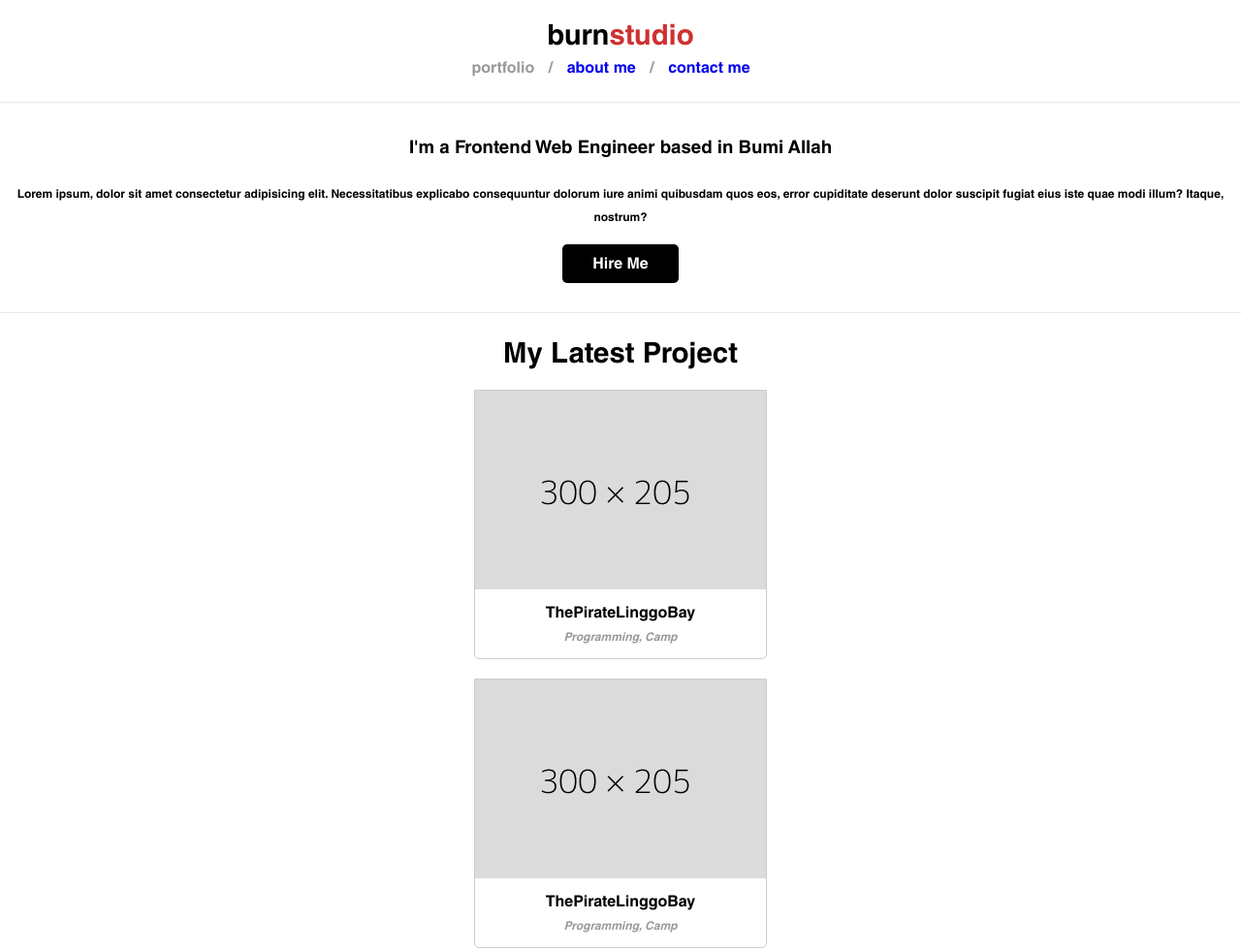
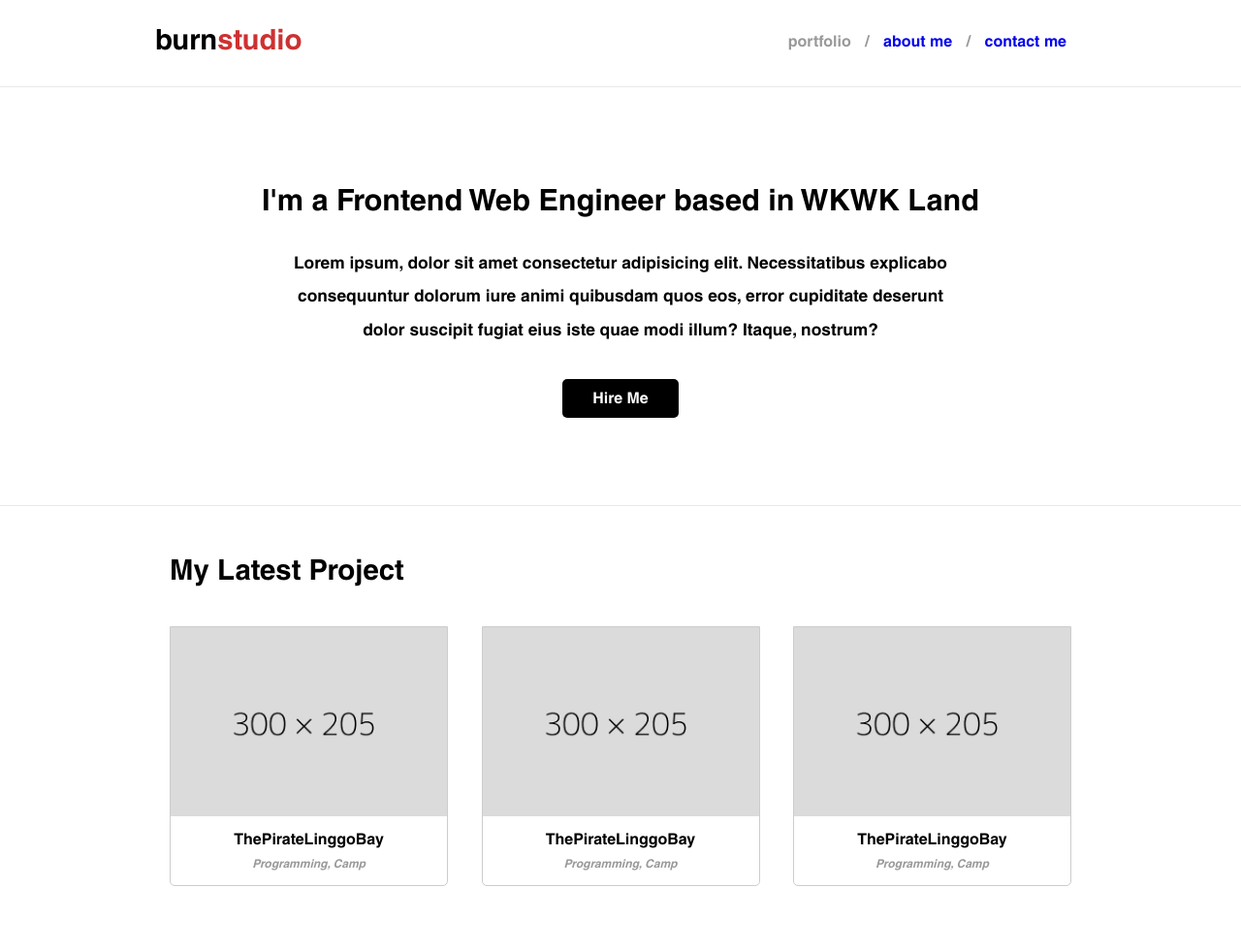
Before and after one commit to consciousnessdev/slicing_recehpurpose, a plain HTML site: page index.html in a window 1280 px wide. Shown: the top 981 px of the page at 97% size. Drawn offline with Linux system fonts and the light colour scheme.

Commit message:
desktop media query until project card section & on the way about section

```diff
--- a/index.html
+++ b/index.html
@@ -17,8 +17,8 @@
 <body>
 	<header class="header header--underline">
 		<div class="container header-wrapper header--bold">
-			<div class="header-brand header--resize">burn<span class="brand--color">studio</span></div>
-			<nav class="header-nav" role="navigation">
+			<div id="header-brand" class="header-brand header--resize">burn<span class="brand--color">studio</span></div>
+			<nav id="header-nav" class="header-nav" role="navigation">
 				<ul class="nav-list">
 					<li class="nav-list__item list--format">
 						<a href="#" class="nav__link--active link--format">portfolio</a>
@@ -36,7 +36,7 @@
 	<section class="section section--underline">
 		<div class="container">
 			<div class="section-intro">
-				<div class="intro__header intro--bold">I'm a Frontend Web Engineer based in Bumi Allah</div>
+				<div class="intro__header intro--bold">I'm a Frontend Web Engineer based in WKWK Land</div>
 				<div class="intro__paragraph intro--bold">Lorem ipsum, dolor sit amet consectetur adipisicing elit. Necessitatibus explicabo consequuntur dolorum iure animi quibusdam quos eos, error cupiditate deserunt dolor suscipit fugiat eius iste quae modi illum? Itaque, nostrum?</div>
 				<div class="intro__button">
 					<div class="button__top button--flat button--wide button--color button--bold">Hire Me</div>
@@ -53,7 +53,7 @@
 					<div class="card__title card--bold">ThePirateLinggoBay</div>
 					<div class="card__info card--resize card--italic card--color card--bold">Programming, Camp</div>
 				</article>
-				<article class="project__card card--border">
+				<article class="project__card card__middle card--border">
 					<div class="card__image"><img src="img/300x205.png" alt=""></div>
 					<div class="card__title card--bold">ThePirateLinggoBay</div>
 					<div class="card__info card--resize card--italic card--color card--bold">Programming, Camp</div>
@@ -72,10 +72,10 @@
 				<article class="about__el">
 					<div class="el__header header--resize header--bold">About Me</div>
 					<div class="el__content">
-						<p class="content__p p--normal p--color">
+						<p class="content__p p--normal p--color p--bold">
 							Lorem ipsum, dolor sit amet consectetur adipisicing elit. At, labore dolorum provident eum id impedit, ratione sed rerum vero assumenda sit illum, quas laborum modi. Corporis nam ipsam et similique!
 						</p>
-						<p class="content__p p--normal p--color">
+						<p class="content__p p--normal p--color p--bold">
 							Lorem ipsum, dolor sit amet consectetur adipisicing elit. At, labore dolorum provident eum id impedit, ratione sed rerum vero assumenda sit illum, quas laborum modi. Corporis nam ipsam et similique!
 						</p>
 					</div>
--- a/style/style.css
+++ b/style/style.css
@@ -109,6 +109,11 @@ body {
 		}
 
 			.card__image {
+				width: 100%;
+				height: auto;
+			}
+
+			.card__image > img {
 				width: 100%;
 				height: auto;
 			}
@@ -236,7 +241,7 @@ body {
 	border-bottom-left-radius: 5px;
 }
 
-.header--bold, .intro--bold, .button--bold, .project--bold, .card--bold, .row--bold, .footer--bold {
+.header--bold, .intro--bold, .button--bold, .project--bold, .card--bold, .p--bold, .row--bold, .footer--bold {
 	font-family: HelveticaBOLD;
 }
 
@@ -396,4 +401,196 @@ body {
 *
 */
 
+@media (min-width:961px)  {
+/*	*/
+	.container {
+		width: 960px;
+		margin: 0 auto;
+	}
+
+		.header-wrapper {
+			display: flex;
+			align-items: center;
+			margin:20px auto;
+		}
+
+		#header-brand {
+			display: inline-block;
+			text-align: left;
+		}
+
+		#header-nav {
+			display: inline-block;
+			text-align: right;
+		}
+
+		.section-intro {
+			margin: 90px 30px;
+		}
+
+		.intro__header {
+			font-size: 23pt;
+		}
+
+		.intro__paragraph {
+			font-size: 13pt;
+			margin: 15px 100px;
+		}
+
+		.intro__button {
+			margin: 30px auto;
+		}
+
+		.section-project {
+			margin: 55px 15px;
+			text-align: center;
+		}
+
+		.project__header {
+			text-align: left;
+		}
+
+		.project__card {
+		    width: 285px;
+		    margin: 20px auto 50px auto;
+		    display: inline-block;
+		}
+
+			.card__middle {
+				margin: 20px 30px 50px 30px;
+			}
+
+		.section-about {
+			display: flex;
+			padding: 50px 0;
+		}
+
+		.about__el {
+			width: 50%;
+			text-align: left;
+		}
+
+		.about__el:nth-child(2) {
+		    margin: 0;
+		}
+
+		.el__content {
+			margin: 35px 0;
+		}
+
+		.content__p {
+			font-size: 11pt;
+		}
+
+		/*Typhography*/
+
+		.header--resize {
+			font-size: 22pt;
+		}
+
+		.card--resize, .row--resize, .footer--resize {
+			font-size: 9pt;
+		}
+
+		.card--border {
+			border: 1px #CCCCCC solid;
+			border-bottom-right-radius: 5px;
+			border-bottom-left-radius: 5px;
+		}
+
+		.header--bold, .intro--bold, .button--bold, .project--bold, .card--bold, .row--bold, .footer--bold {
+			font-family: HelveticaBOLD;
+		}
+
+		.button--flat {
+			line-height: 45px;
+		}
+
+		.button--wide {
+			width: 120px;
+			height: 40px;
+			border-radius: 5px;
+		}
+
+		.button--color {
+			color: #FFFFFF;
+			background-color: #000;
+		}
+
+		.card--italic {
+			font-style: italic;
+		}
+
+		.section--color {
+			background-color: #E5E5E5;
+		}
+
+		.p--normal {
+			font-style: normal;
+		}
+
+		.nav__link--active, .p--color, .card--color, .row--color {
+			color: #999999;
+		}
+
+
+		.list--format {
+			display: inline;
+		}
+
+		.list--format:hover {
+			color: #999999;
+		}
+
+		.footer--format:hover {
+			color: #099999;
+		}
+
+		.list--format:after, .footer--format:after {
+			margin: auto 10px;
+			content: '/';
+			color: #999999;
+		}
+
+		.list--format:last-child::after,
+		.footer--format:last-child::after {
+			content: '';
+		}
+
+		.link--format {
+			text-decoration: none;
+		}
+
+		.link--format:visited {
+			color: #000000;
+		}
+
+		.nav__link--active:visited {
+			color: #999999;
+		}
+
+		.footer__nav--active {
+			color: #099999;
+			text-decoration: none;
+		}
+
+		.footer__nav--active:visited {
+			color: #099999;
+		}
+
+/*
+nanti pindah sesuai struktur
+ */
+		.list--format:last-child::after {
+
+			content: '/';
+			color: #999999;
+		}
+
+		.list--format:last-child::after,
+		.footer--format:last-child::after {
+			content: '';
+		}
+}
+
 /* ============MEDIA-QUERY END============
```
